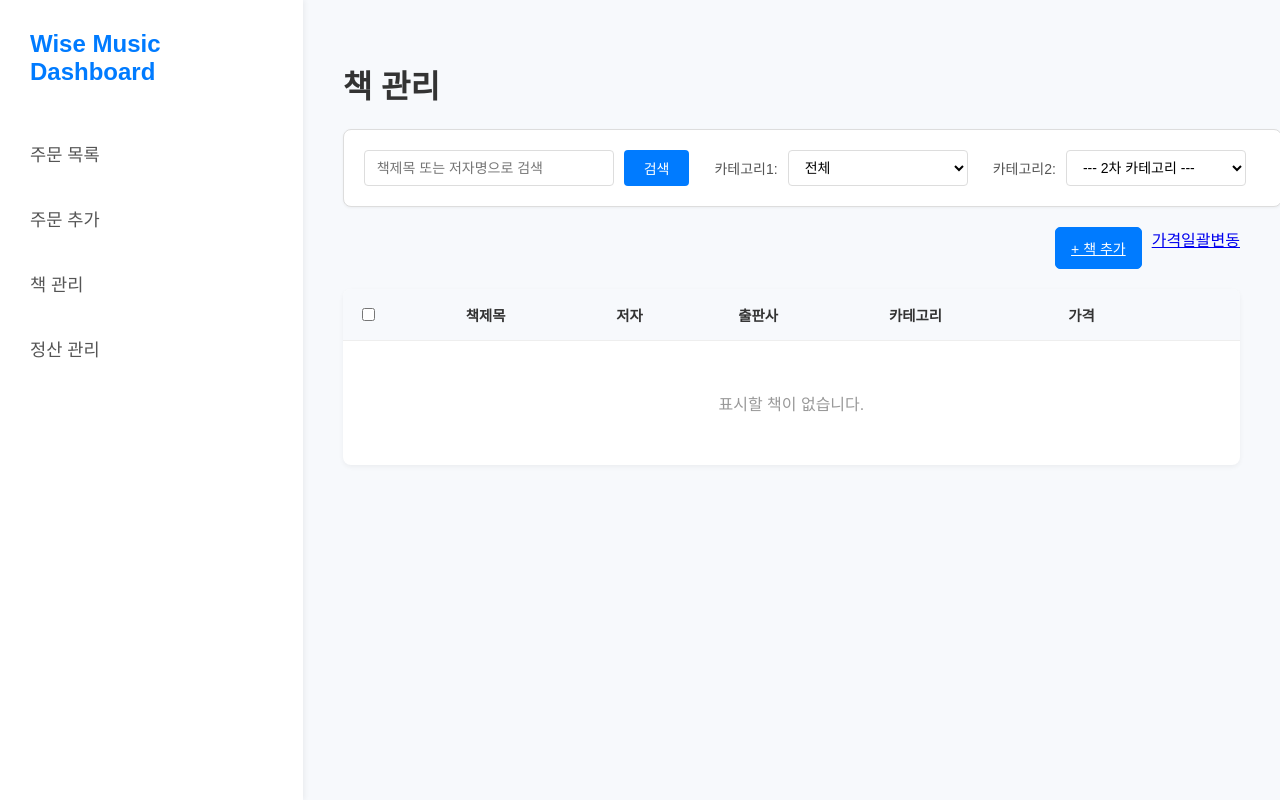
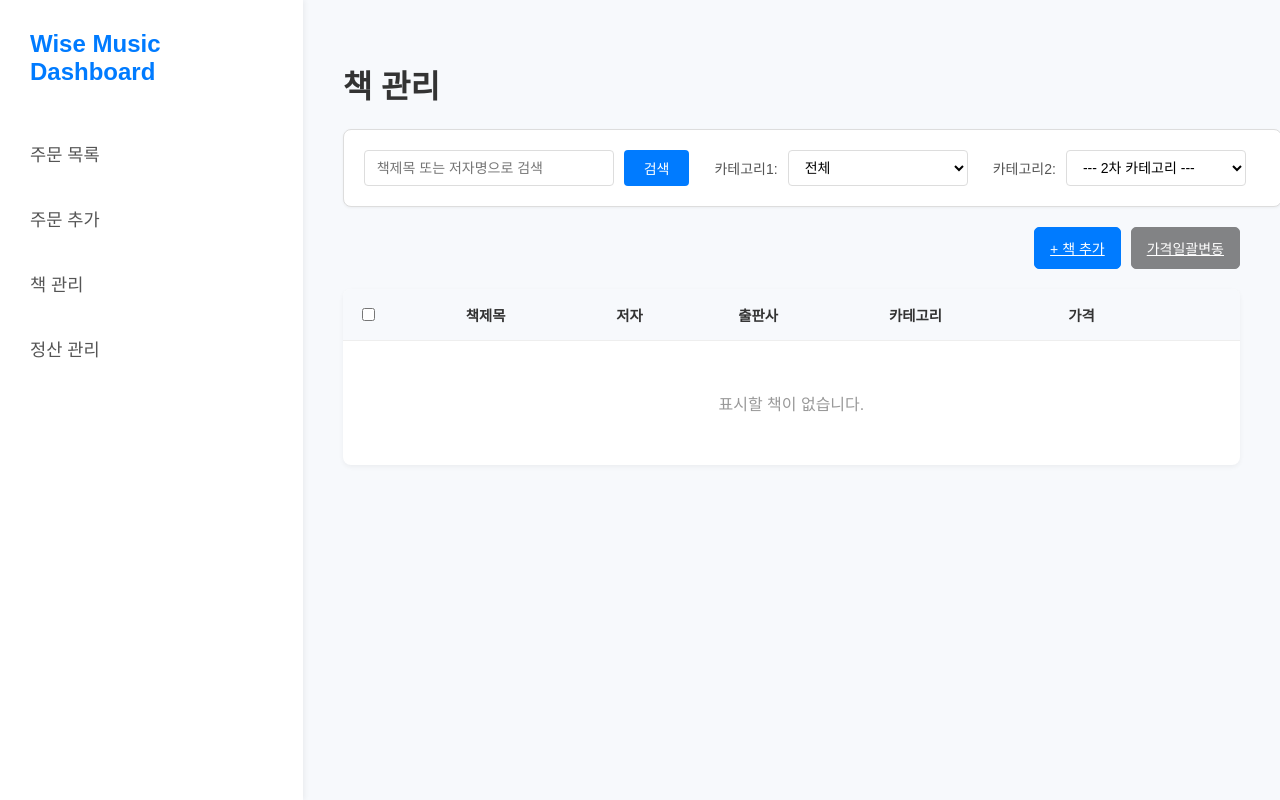
Before and after one commit to jenajeong/reimbursement_dashboard, a Django app: template dashboard/book/templates/book/book_list.html in a window 1280 px wide. Run offline with Django 5.2, Linux system fonts and the light colour scheme; the template is opened without the code that fills it, so the values that code supplies are empty; some libraries are stand-ins or nearby versions; some web fonts are replaced.

```diff
--- a/dashboard/static/css/book/book_style.css
+++ b/dashboard/static/css/book/book_style.css
@@ -154,6 +154,18 @@ body {
     font-weight: 500;
 }
 
+.add-button-disabled
+{
+    background-color: #828385;
+    color: white;
+    border: 1px solid #828385;
+    padding: 10px 15px;
+    border-radius: 5px;
+    cursor: pointer;
+    font-size: 14px;
+    font-weight: 500;
+}
+
 /* Table */
 .order-table {
     width: 100%;
```
Also changed, not shown: dashboard/order/templates/order/order_detail.html (+14 -2 lines).
